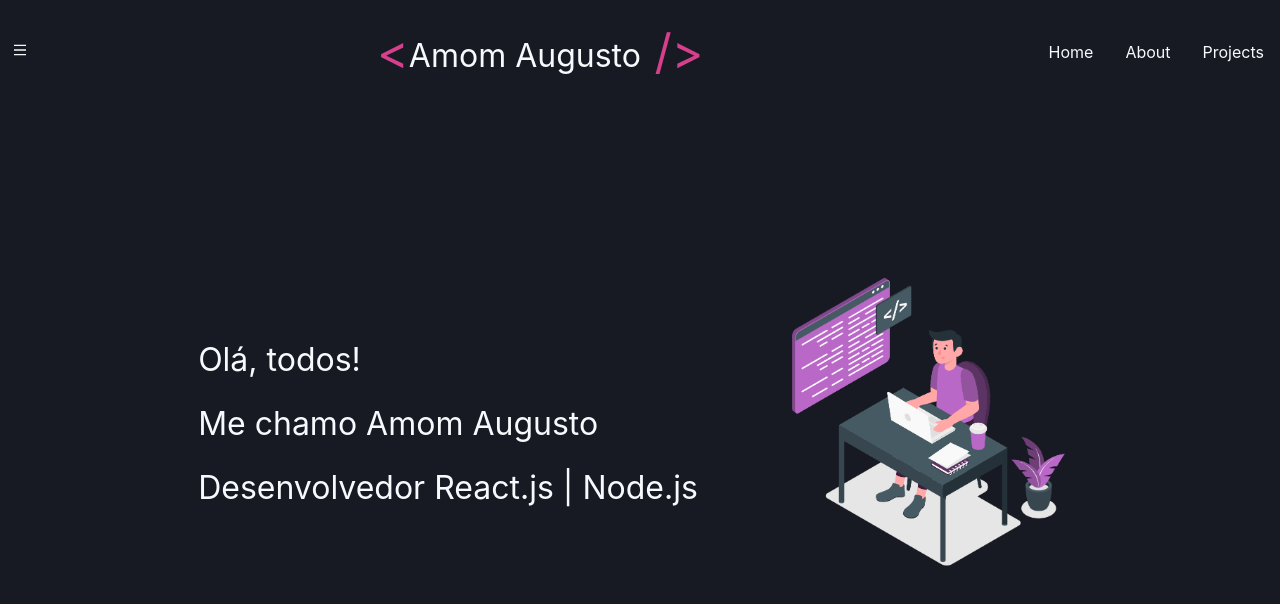
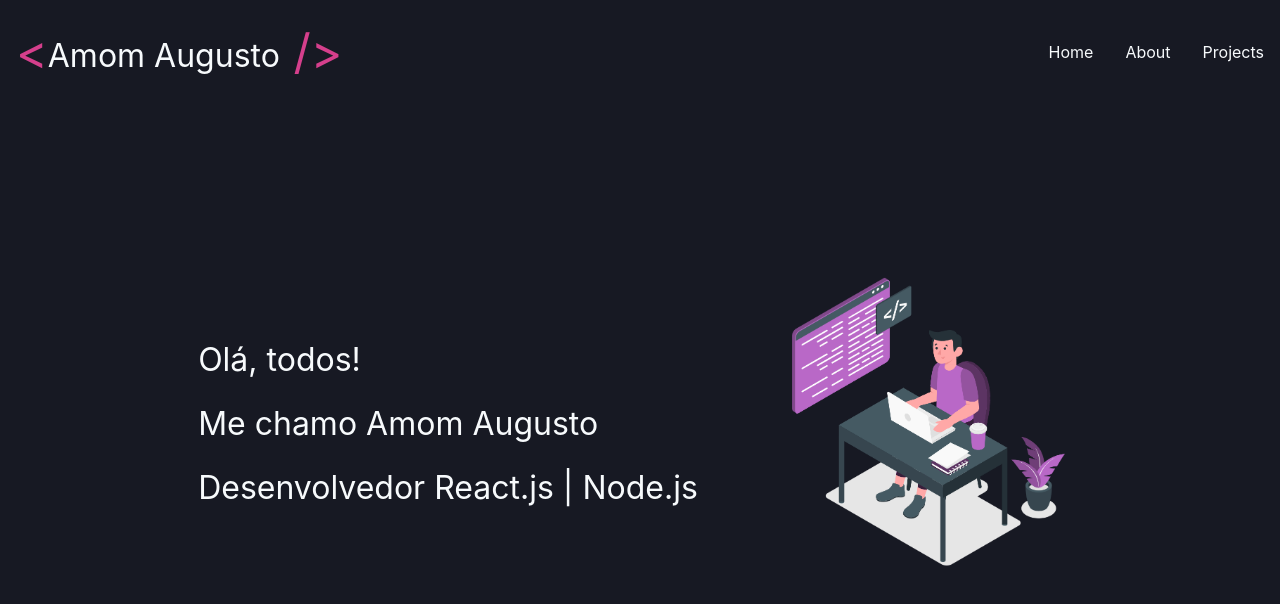
Before and after one commit to amomvga/portfolio-react, a Next.js app: page / in a window 1280 px wide. Shown: the top 604 px of the page. Built offline with nearby package versions, Linux system fonts and the light colour scheme.

Commit message:
configurando header

```diff
--- a/src/components/Header/index.tsx
+++ b/src/components/Header/index.tsx
@@ -10,8 +10,9 @@ import {
   IconButton,
   useBreakpointValue,
 } from "@chakra-ui/react";
+import { useEffect } from "react";
 import { RiMenuLine } from "react-icons/ri";
-import { useHeaderDrawer } from "../../contexts/HeaderDrawerContext";
+// import { useHeaderDrawer } from "../../contexts/HeaderDrawerContext";
 import { Logo } from "./Logo";
 import { NavSection } from "./NavSection";
 
@@ -21,23 +22,14 @@ export function Header() {
     lg: false,
   });
 
-  const { onOpen, onClose } = useHeaderDrawer();
+  var test = true;
 
-  if (isWideVersion) {
-    return (
-      <Drawer isOpen={true} placement="top" onClose={onClose}>
-        <DrawerOverlay>
-          <DrawerContent bg="gray.800">
-            <DrawerCloseButton mt="6" />
-            <DrawerHeader>Navegação:</DrawerHeader>
-            <DrawerBody>
-              <NavSection />
-            </DrawerBody>
-          </DrawerContent>
-        </DrawerOverlay>
-      </Drawer>
-    );
+
+  function disclosureDrawer() {
+    isOpen= false
   }
+
+  // const { onOpen, onClose } = useHeaderDrawer();
 
   return (
     <Flex w="100%" justify="space-between" justifyContent="center">
@@ -48,23 +40,53 @@ export function Header() {
         justify="space-between"
         align="center"
       >
-        {!isWideVersion && (
+        {!!isWideVersion ? (
+          <Flex w="100%" justify="space-between" justifyContent="center">
+            <Flex
+              as="header"
+              w="100%"
+              maxWidth={1480}
+              justify="space-between"
+              align="center"
+            >
+              <Logo />
+            </Flex>
+            <Drawer isOpen={false} placement="top" onClose={(isOpen)=>{ isOpen = true }}>
+              <DrawerOverlay>
+                <DrawerContent bg="gray.800">
+                  <DrawerCloseButton mt="6" onClick={disclosureDrawer} />
+                  <DrawerHeader>Navegação:</DrawerHeader>
+                  <DrawerBody>
+                    <NavSection />
+                  </DrawerBody>
+                </DrawerContent>
+              </DrawerOverlay>
+            </Drawer>
             <IconButton
               aria-label="Open Navegation"
               icon={<Icon as={RiMenuLine} />}
               variant="unstyled"
-            onClick={onOpen}
+              onClick={disclosureDrawer}
               mr="2"
-          ></IconButton>
-        )}
-
+            />
+          </Flex>
+        ) : (
+          <Flex w="100%" justify="space-between" justifyContent="center">
+            <Flex
+              as="header"
+              w="100%"
+              maxWidth={1480}
+              justify="space-between"
+              align="center"
+            >
               <Logo />
-
-
               <Flex justify="flex-end">
                 <NavSection />
               </Flex>
             </Flex>
           </Flex>
+        )}
+      </Flex>
+    </Flex>
   );
 }
--- a/src/contexts/HeaderDrawerContext.tsx
+++ b/src/contexts/HeaderDrawerContext.tsx
@@ -1,28 +1,28 @@
-import { useDisclosure, UseDisclosureReturn } from "@chakra-ui/react";
-import { useRouter } from "next/router";
-import { createContext, ReactNode, useContext, useEffect } from "react";
+// import { useDisclosure, UseDisclosureReturn } from "@chakra-ui/react";
+// import { useRouter } from "next/router";
+// import { createContext, ReactNode, useContext, useEffect } from "react";
 
-interface HeaderDrawerProviderProps {
-  children: ReactNode;
-}
+// interface HeaderDrawerProviderProps {
+//   children: ReactNode;
+// }
 
-type HeaderDrawerContextData = UseDisclosureReturn;
+// type HeaderDrawerContextData = UseDisclosureReturn;
 
-const HeaderDrawerContext = createContext({} as HeaderDrawerContextData);
+// const HeaderDrawerContext = createContext({} as HeaderDrawerContextData);
 
-export function HeaderDrawerProvider({ children }: HeaderDrawerProviderProps) {
-  const disclosure = useDisclosure();
-  const router = useRouter();
+// export function HeaderDrawerProvider({ children }: HeaderDrawerProviderProps) {
+//   const disclosure = useDisclosure();
+//   const router = useRouter();
 
-  useEffect(() => {
-    disclosure.onClose();
-  }, [router.asPath]);
+//   useEffect(() => {
+//     disclosure.onClose();
+//   }, [router.asPath]);
 
-  return (
-    <HeaderDrawerContext.Provider value={disclosure}>
-      {children}
-    </HeaderDrawerContext.Provider>
-  );
-}
+//   return (
+//     <HeaderDrawerContext.Provider value={disclosure}>
+//       {children}
+//     </HeaderDrawerContext.Provider>
+//   );
+// }
 
-export const useHeaderDrawer = () => useContext(HeaderDrawerContext);
+// export const useHeaderDrawer = () => useContext(HeaderDrawerContext);
--- a/src/pages/_app.tsx
+++ b/src/pages/_app.tsx
@@ -1,14 +1,14 @@
 import { ChakraProvider } from "@chakra-ui/react";
 import type { AppProps } from "next/app";
-import { HeaderDrawerProvider } from "../contexts/HeaderDrawerContext";
+// import { HeaderDrawerProvider } from "../contexts/HeaderDrawerContext";
 import { theme } from "../styles/theme";
 
 function MyApp({ Component, pageProps }: AppProps) {
   return (
     <ChakraProvider theme={theme}>
-      <HeaderDrawerProvider>
+      {/* <HeaderDrawerProvider> */}
         <Component {...pageProps} />
-      </HeaderDrawerProvider>
+      {/* </HeaderDrawerProvider> */}
     </ChakraProvider>
   );
 }
```
Lines whose indentation alone changed are shown as unchanged.
